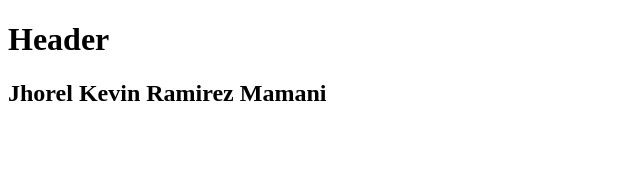
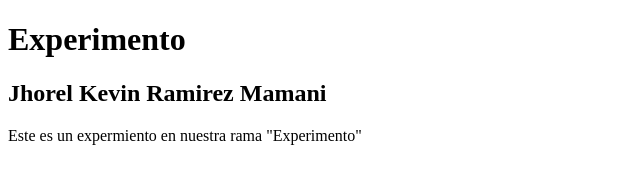
Before and after one commit to Llhrl/curso, a plain HTML site: page index.html in a window 1280 px wide. Shown: the whole page, without its empty margins (0-640 px from the left). Drawn offline with Linux system fonts and the light colour scheme.

Commit message:
Agregamos texto de experimento

```diff
--- a/index.html
+++ b/index.html
@@ -10,11 +10,15 @@
 
 <body>
   <header>
-    <h1>Header</h1>
+    <h1>Experimento</h1>
   </header>
   <div class="container">
     <h2>Jhorel Kevin Ramirez Mamani</h2>
   </div>
+
+  <footer>
+    <p>Este es un expermiento en nuestra rama "Experimento"</p>
+  </footer>
 </body>
 
 </html>
```
